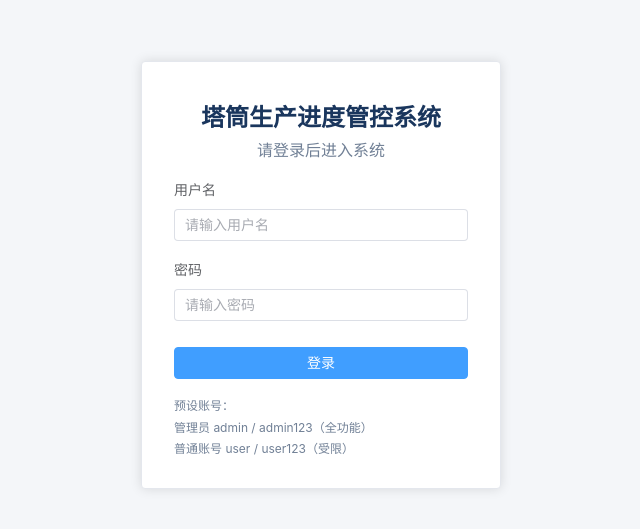
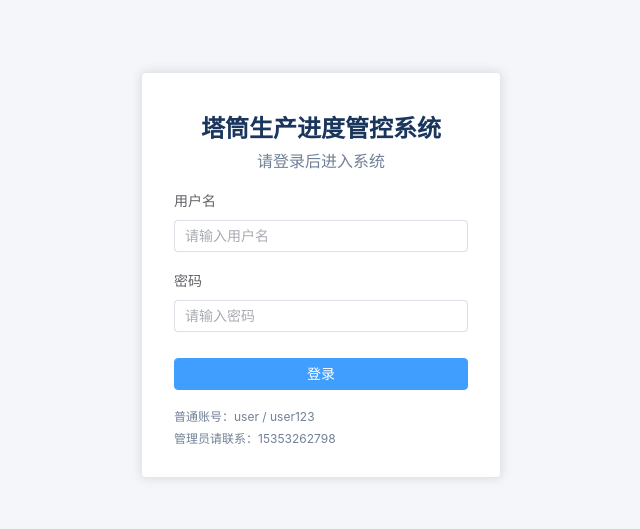
Before and after one commit to Zzz-h2/tower-production-system, a Vue app in the folder frontend/: page /login in a window 1280 px wide. Shown: the part 125-654 px from the top of the page, without its empty margins (319-959 px from the left). Built offline with nearby package versions, Linux system fonts and the light colour scheme.

Commit message:
登录页提示文案调整：隐藏管理员账号，显示联系方式

```diff
--- a/frontend/src/views/LoginView.vue
+++ b/frontend/src/views/LoginView.vue
@@ -14,9 +14,8 @@
       </el-form>
       <el-alert v-if="error" :title="error" type="error" show-icon :closable="false" class="login-err" />
       <div class="login-tip">
-        预设账号：<br />
-        管理员 admin / admin123（全功能）<br />
-        普通账号 user / user123（受限）
+        普通账号：user / user123<br />
+        管理员请联系：15353262798
       </div>
     </el-card>
   </div>
```
